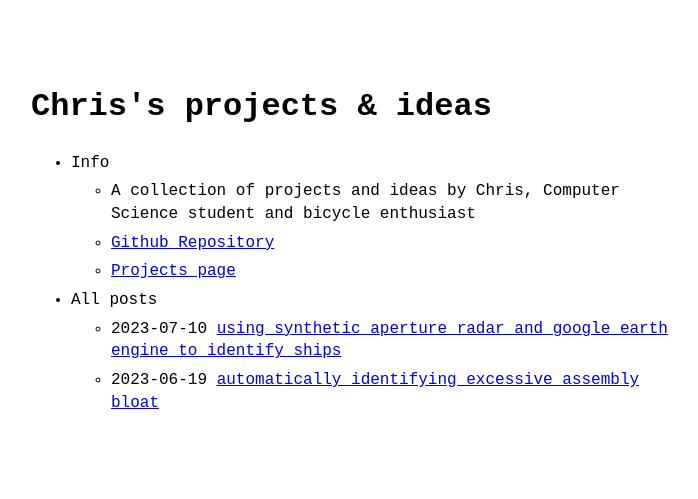
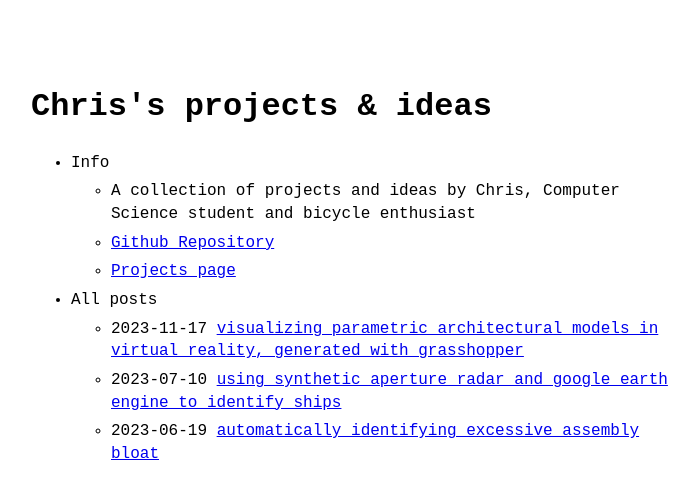
Before and after one commit to Yoekkul/Yoekkul.github.io, a Jekyll site: the page built from index.md, in a window 1280 px wide. Shown: the top 499 px of the page, without its empty margins (289-987 px from the left). Built offline with Jekyll 4.4.1, drawn with Linux system fonts in a browser that asks for light colours; some of the changed lines change nothing that is shown.

Commit message:
Added grasshopper project post

```diff
--- /dev/null
+++ b/_posts/2023-11-17-owlxr-grasshopper-visualizer.md
@@ -0,0 +1,30 @@
+---
+layout: post
+title:  "Visualizing parametric architectural models in Virtual Reality, generated with Grasshopper"
+date:   2023-11-17 12:01:40 +0100
+categories: xr
+---
+<span style="color:darkgray">tldr: cool VR visualization of architecture: [source](https://github.com/Yoekkul/owl-XR)</span>
+
+The toolbox of a modern architect contains software which surpasses the technique of extruding elemental shapes. It allows the creation of organic and programmatic architecture.
+Examples of such work can be found in [Frank Gehry's Guggenheim Museum](https://www.guggenheim-bilbao.eus/en/did-you-know/frank-gehry), built with the help of custom aerospace design software, Santiago Calatrava's bridges and [train stations](https://howtorhino.com/rhino-grasshopper-tutorials/calatrava-train-station/), [Renzo Piani's Kansai airport](https://www.awn.it/index.php?option=com_content&view=article&id=7057) and many more.
+
+![Examples of organic architecture](/assets/images/grasshopper_post/calatrava.jpg)
+<span style="color:darkgray">Source: wikimedia</span>
+
+The CAD software Rhino3d and especially its plugin Grasshopper, provide tools to create  such "parametric" architecture. Here basic geometry is processed through a custom node-based programming language which, given input parameters alters them through a directed acyclic graph of nodes.
+
+![How Grasshopper looks](/assets/images/grasshopper_post/gh_samples.jpg)
+<span style="color:darkgray">Source: grasshopper3d.com</span>
+
+The goal of my project is to provide a tool which enables architects to tighten the feedback loop between design and immersive visualization using the grasshopper parametric design tool, without the need to construct intermediate physical model for each small modification in parameters.
+
+Building on the [StereoKit](https://stereokit.net/) framework for XR applications allowed me to quickly create a working prototype. The framework is built on top of OpenXR, which allows me to develop a single application able to run on VR devices (such as the Oculus), MR devices (such as the Hololens 2) as well as smartphones. To integrate it with Grasshopper I created 2 new nodes for its graphical programming language. These provide respectively an input "slider" having from, to and step parameters responding to user actions (a pinch or grab gesture result in change of the output) as well as a "send" node, which takes the geometry generated through the graph, and passes it via a TCP network connection to any connected XR clients.
+
+![Small example of components assembled together](/assets/images/grasshopper_post/alltogethernow.png)
+<span style="color:darkgray">The two new components in a small example graph: The slider (top left) outputs the value 5, which is then multiplied by a constant 10 (by the multiplication block). This gets passed as an input to a mesh generator, which sends its output to any connected client</span>
+
+Communication between the different components works as follows: When one of my newly created grasshopper components gets added to a design graph it starts a new TCP server, listening for requests. When a client application (running for instance on a Virtual Reality headset) starts it initially sends a series of UDP pings onto the local network (currently communication only works between devices on the same LAN). The previously started Grasshopper server then responds to these pings, letting the client know where to connect. When this is done a new TCP connection is initiated by the client. Whenever an update to the geometry generated by Grasshopper occurs it gets serialized in JSON format and sent to all connected clients (yep, there can be multiple clients connected at once =D ). The opposite process occurs whenever a client registers an action by an user (such as pinching or grabbing). This action gets sent back to the Grasshopper server, which then makes it available to the slider parameter.
+
+![How Grasshopper looks](/assets/images/grasshopper_post/large_sample.png)
+<span style="color:darkgray">Bringing all together, on the right Rhino3d generates a complex model, on the other side a VR emulator shows its result</span>
--- a/projects.md
+++ b/projects.md
@@ -7,4 +7,5 @@ title: Projects by Chris
 * Automated software testing: [identifying excessive assembly bloat in compiler output]({% post_url 2023-06-19-missing-compiler-optimizations %})
 
 ## Personal Projects
+* [Visualizing parametric architectural models in Virtual Reality]   ({% post_url 2023-11-17-owlxr-grasshopper-visualizer %})
 * [Finding ships on satellite images, using synthetic aperture radar]({% post_url 2023-07-10-identifying-ships-from-satellite-images %})
```
Also changed, not shown: assets/images/grasshopper_post/alltogethernow.png (added), assets/images/grasshopper_post/calatrava.jpg (added), assets/images/grasshopper_post/gh_samples.jpg (added), assets/images/grasshopper_post/large_sample.png (added), 1 other file.
